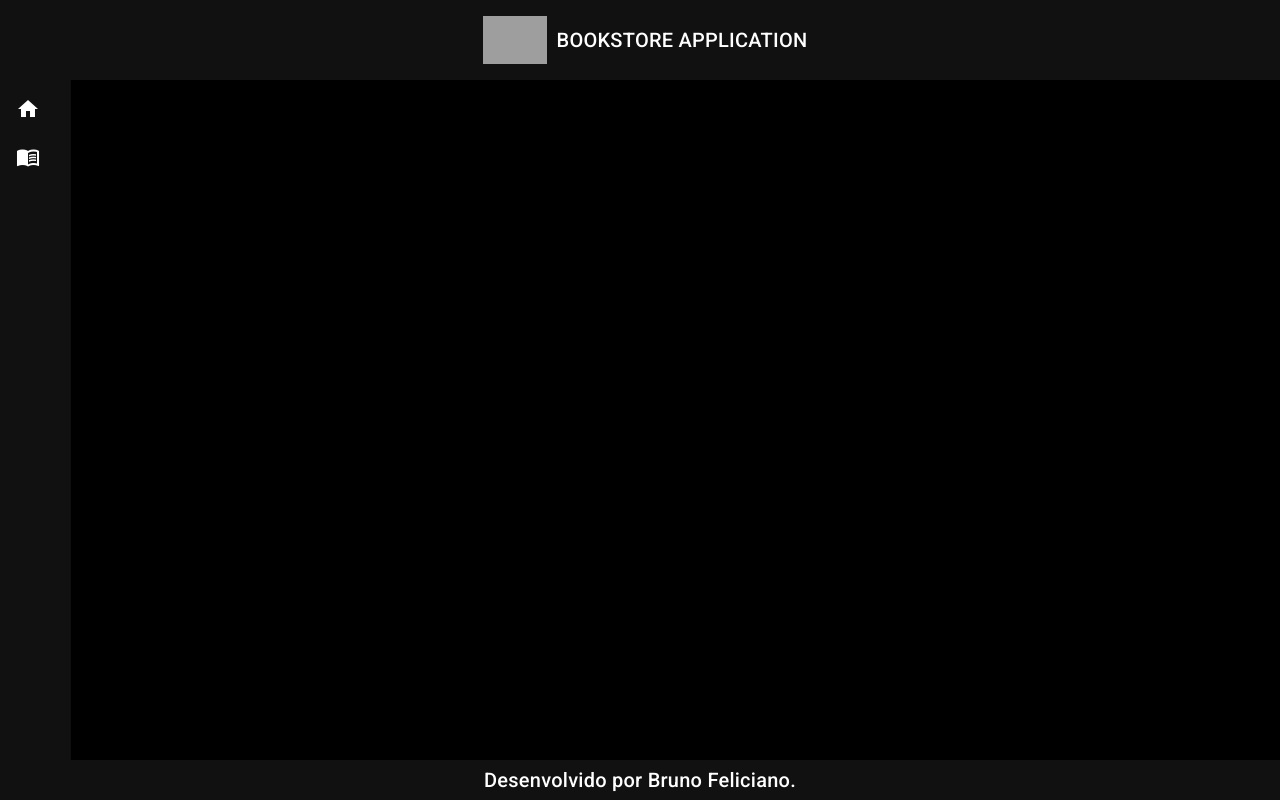
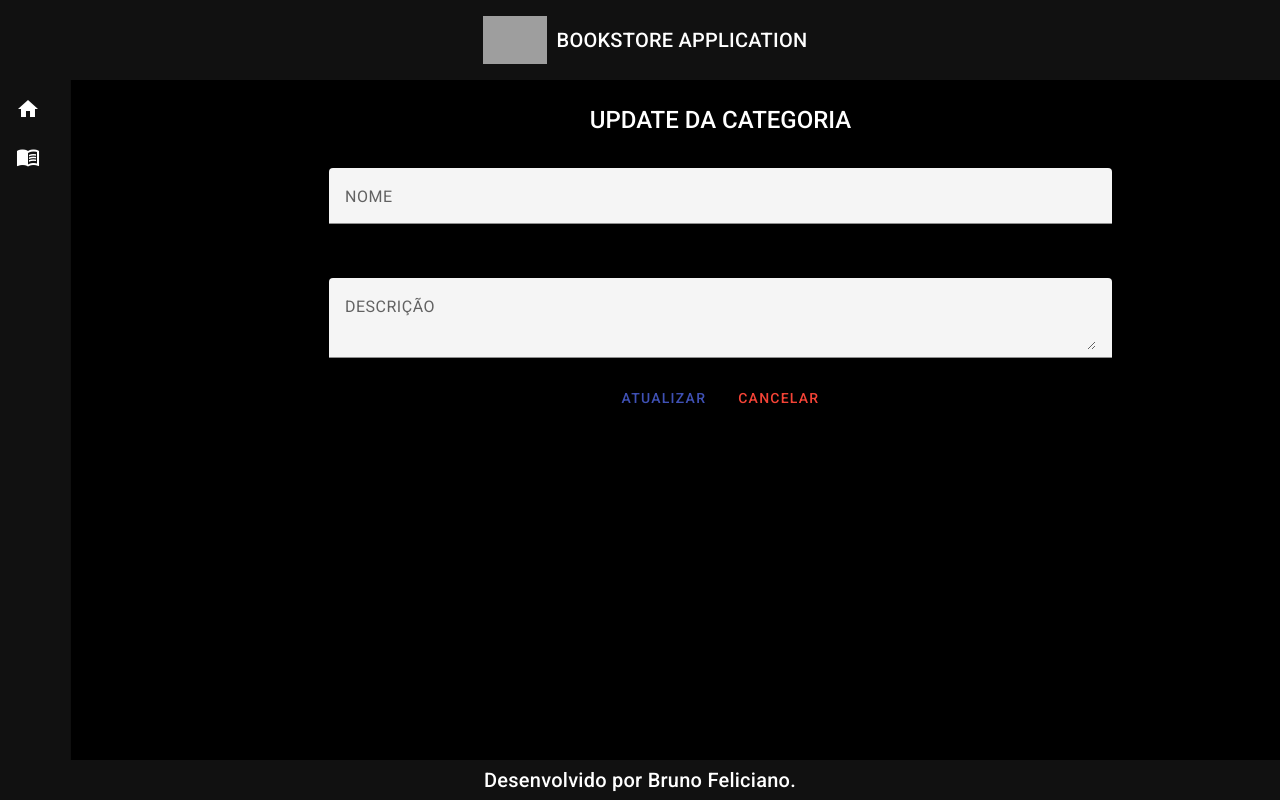
Before and after one commit to Brunofell/bookstore_front, an Angular app: page /categorias/update/1 in a window 1280 px wide. Before the commit this address led to /. Built offline with nearby package versions, Linux system fonts and the light colour scheme; no server answers; grey boxes are pictures that could not be loaded.

Commit message:
terminei o update

```diff
--- a/angular.json
+++ b/angular.json
@@ -52,13 +52,7 @@
               "vendorChunk": true,
               "extractLicenses": false,
               "sourceMap": true,
-              "namedChunks": true,
-              "fileReplacements": [
-                {
-                  "replace": "src/environments/environment.ts",
-                  "with": "src/environments/environment.development.ts"
-                }
-              ]
+              "namedChunks": true
             }
           },
           "defaultConfiguration": "production"
--- a/src/app/app-routing.module.ts
+++ b/src/app/app-routing.module.ts
@@ -4,12 +4,14 @@
 import { CategoriaReadComponent } from './components/views/categoria/categoria-read/categoria-read.component';
 import { CategoriaCreateComponent } from './components/views/categoria-create/categoria-create.component';
 import { CategoriaDeleteComponent } from './components/views/categoria/categoria-delete/categoria-delete.component';
+import { CategoriaUpdateComponent } from './components/views/categoria-update/categoria-update.component';
 
 const routes: Routes = [
   {path: '', component: HomeComponent},
   {path: 'categorias', component: CategoriaReadComponent},
   {path: 'create', component: CategoriaCreateComponent},
-  {path: 'categorias/delete/:id', component: CategoriaDeleteComponent} // ??????
+  {path: 'categorias/delete/:id', component: CategoriaDeleteComponent}, // ??????
+  {path: 'categorias/update/:id', component: CategoriaUpdateComponent}
 ];
 
 @NgModule({
--- a/src/app/app.module.ts
+++ b/src/app/app.module.ts
@@ -23,6 +23,7 @@
 import {MatInputModule} from '@angular/material/input';
 import {MatSnackBarModule} from '@angular/material/snack-bar';
 import { CategoriaDeleteComponent } from './components/views/categoria/categoria-delete/categoria-delete.component';
+import { CategoriaUpdateComponent } from './components/views/categoria-update/categoria-update.component';
 
 @NgModule({
   declarations: [
@@ -33,7 +34,8 @@
     HomeComponent,
     CategoriaReadComponent,
     CategoriaCreateComponent,
-    CategoriaDeleteComponent
+    CategoriaDeleteComponent,
+    CategoriaUpdateComponent
   ],
   imports: [
     BrowserModule,
--- /dev/null
+++ b/src/app/components/views/categoria-update/categoria-update.component.css
@@ -0,0 +1,16 @@
+.form{
+    display: flex;
+    align-items: center;
+    width: 70%;
+    margin: 2rem auto 0 auto;
+}
+
+h1{
+    margin-top: 1em;
+    font-weight: 500;
+    text-align: center;
+}
+
+.buttons{
+    text-align: center;
+}
--- /dev/null
+++ b/src/app/components/views/categoria-update/categoria-update.component.html
@@ -0,0 +1,20 @@
+<form >
+    <h1>
+        UPDATE DA CATEGORIA
+    </h1>
+
+    <mat-form-field class="form">
+        <mat-label>NOME</mat-label>
+        <input matInput type="text" name="nome" [(ngModel)]="categoria.nome ">
+    </mat-form-field>
+
+    <mat-form-field class="form">
+        <mat-label>DESCRIÇÃO</mat-label>
+        <textarea matInput type="text" name="descricao" [(ngModel)]='categoria.descricao'></textarea>
+    </mat-form-field>
+
+    <div class="buttons">
+        <button class="botao" mat-stroked-button color="primary" (click)="update()">ATUALIZAR</button>
+        <button class="botao" mat-stroked-button color="warn" (click)="cancel()">CANCELAR</button>
+    </div>
+</form>
--- /dev/null
+++ b/src/app/components/views/categoria-update/categoria-update.component.ts
@@ -0,0 +1,47 @@
+import { Component, OnInit } from '@angular/core';
+import { Categoria } from '../categoria/categoria.model';
+import { CategoriaService } from '../categoria/categoria.service';
+import { ActivatedRoute, Router } from '@angular/router';
+
+@Component({
+  selector: 'app-categoria-update',
+  templateUrl: './categoria-update.component.html',
+  styleUrls: ['./categoria-update.component.css']
+})
+export class CategoriaUpdateComponent implements OnInit {
+
+  categoria: Categoria ={
+    id: '',
+    nome: '',
+    descricao: ''
+  }
+
+  constructor(private service: CategoriaService, private route: ActivatedRoute, private router: Router){}
+
+  ngOnInit(): void {
+    this.categoria.id =  this.route.snapshot.paramMap.get('id')!;
+    this.findbyId()
+  }
+
+  findbyId(): void{
+    this.service.findById(this.categoria.id!).subscribe((resposta=>{
+      this.categoria.nome = resposta.nome
+      this.categoria.descricao = resposta.descricao
+    }))
+  }
+
+  update(): void{
+    this.service.update(this.categoria).subscribe((resposta)=>{
+      this.router.navigate(['categorias'])
+      this.service.mensagem('Categoria atualizada com sucesso!')
+    }, err =>{
+      this.service.mensagem("Validar se todos os campos estão preenchidos corretamente.")
+    })
+  }
+
+  cancel(): void{
+    this.router.navigate(['categorias'])
+    this.service.mensagem('Operação cancelada.')
+  }
+
+}
--- a/src/app/components/views/categoria/categoria-read/categoria-read.component.html
+++ b/src/app/components/views/categoria/categoria-read/categoria-read.component.html
@@ -35,7 +35,7 @@
         <ng-container matColumnDef="acoes">
           <th mat-header-cell *matHeaderCellDef> AÇÕES </th>
           <td mat-cell *matCellDef="let row">
-            <a class="edit" href="#">
+            <a class="edit" href="#" routerLink="update/{{ row.id }}">
               <i class="material-icons">edit</i>
             </a>
             <a class="delete" href="#" routerLink="delete/{{ row.id }}">
--- a/src/app/components/views/categoria/categoria.service.ts
+++ b/src/app/components/views/categoria/categoria.service.ts
@@ -36,6 +36,11 @@
     return this.http.delete<void>(url)
   }
 
+  update(categoria: Categoria):Observable<void>{
+    const url = `${this.baseUrl}/categorias/${categoria.id}`
+    return this.http.put<void>(url, categoria)
+  }
+
 
   mensagem(str: String): void{
     this.snack.open(`${str}`, 'OK', {
```
Also changed, not shown: 1 other file (tests, documents, lock files or other folders).
